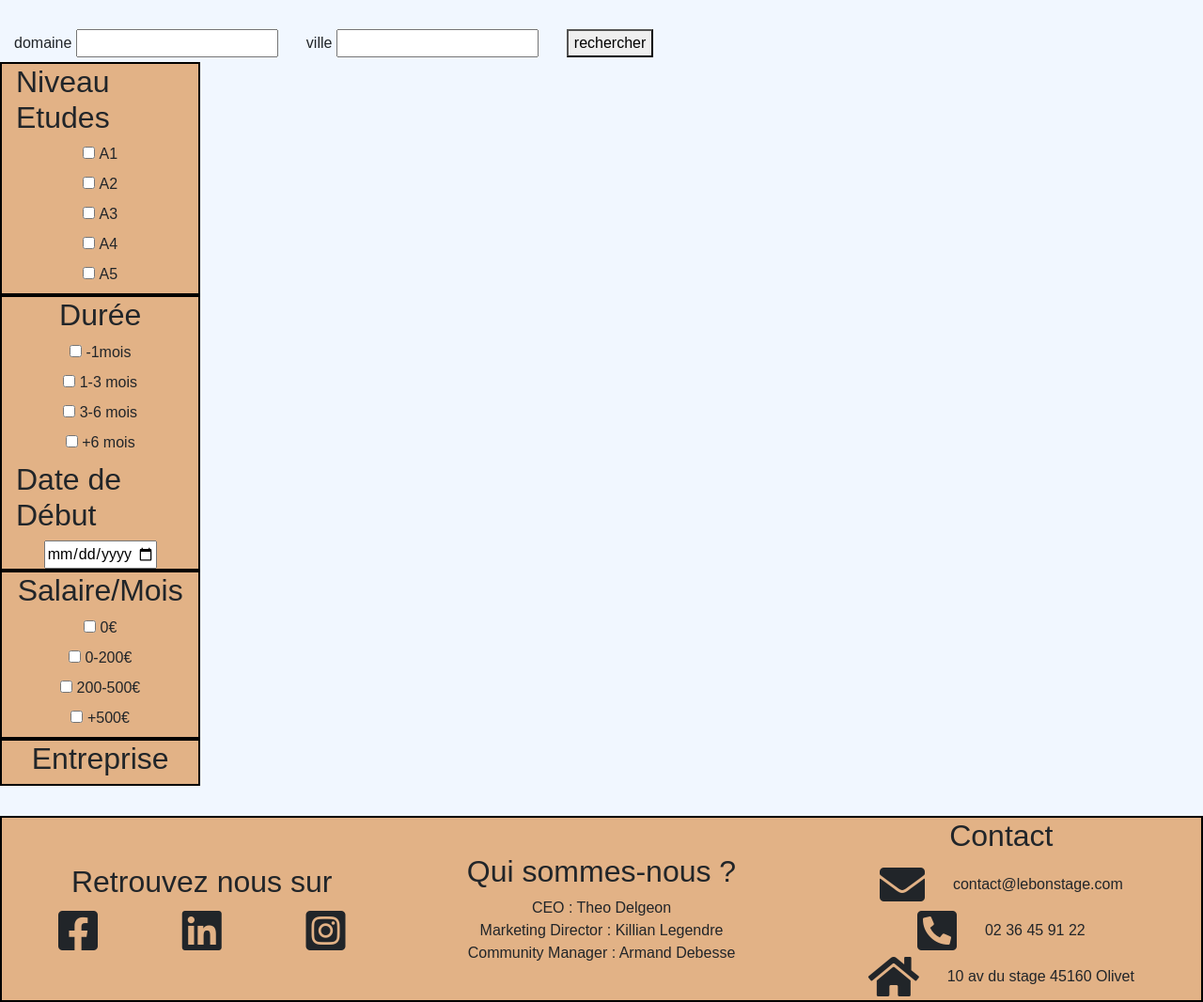
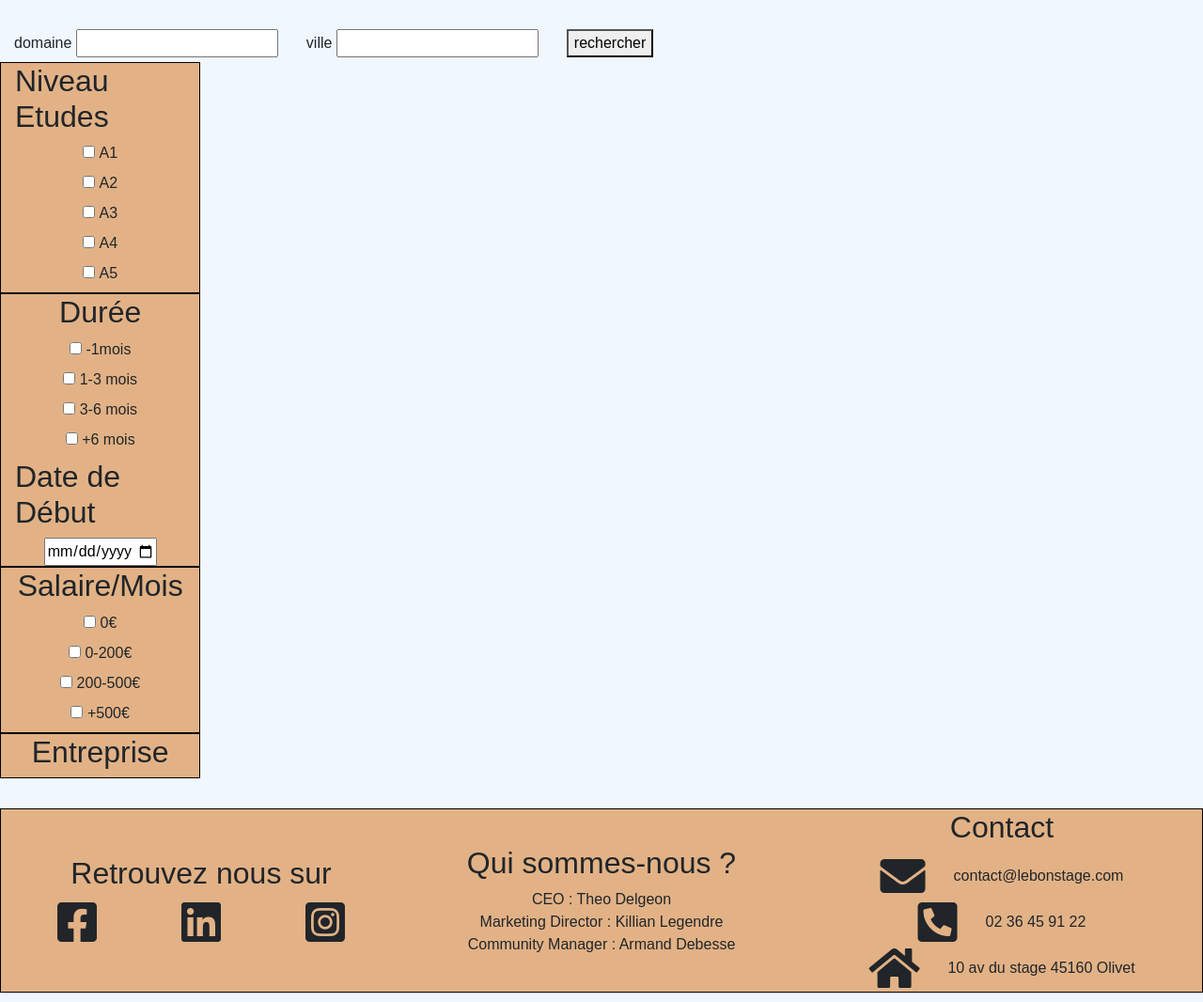
Before and after one commit to killian-lgdr/Projet_web, a PHP site: page / in a window 1280 px wide. Shown: the part 699-1765 px from the top of the page at 94% size. Run offline with PHP 8.4, Linux system fonts and the light colour scheme.

Commit message:
index.html terminé

```diff
--- a/CODE/assets/css/style.css
+++ b/CODE/assets/css/style.css
@@ -58,7 +58,7 @@ i{
 
 
 .brd{
-  border: 2px solid black;
+  border: 1px solid black;
 }
 
 #facebook:hover{     color: #3b5998; }
--- a/CODE/index.html
+++ b/CODE/index.html
@@ -12,7 +12,7 @@
     <body class="container-fluid">
     <header class="row">
       <div class="col">
-          <div id="navbar" class="container-fluid">
+          <div id="navbar" class="container-fluid brd">
             <div class="row">
                 <div class="col-lg-1 col-sm-2 align-self-center"><img src="./assets/logo.PNG" alt="logo"></div>
                 <div class="col-lg-3 col-sm-2 align-self-center">
```
